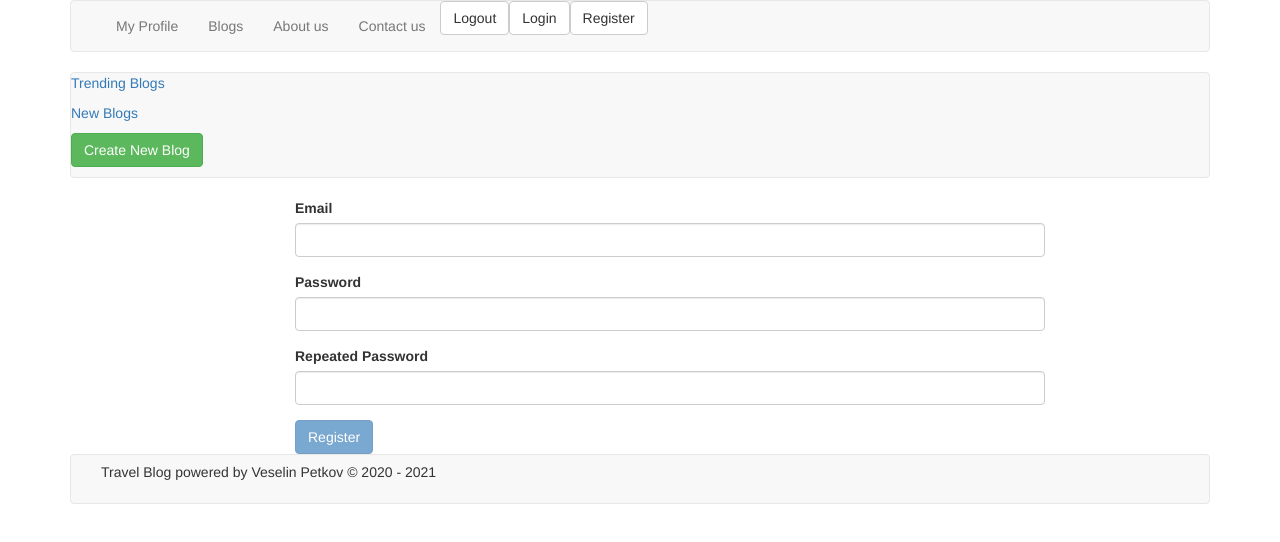
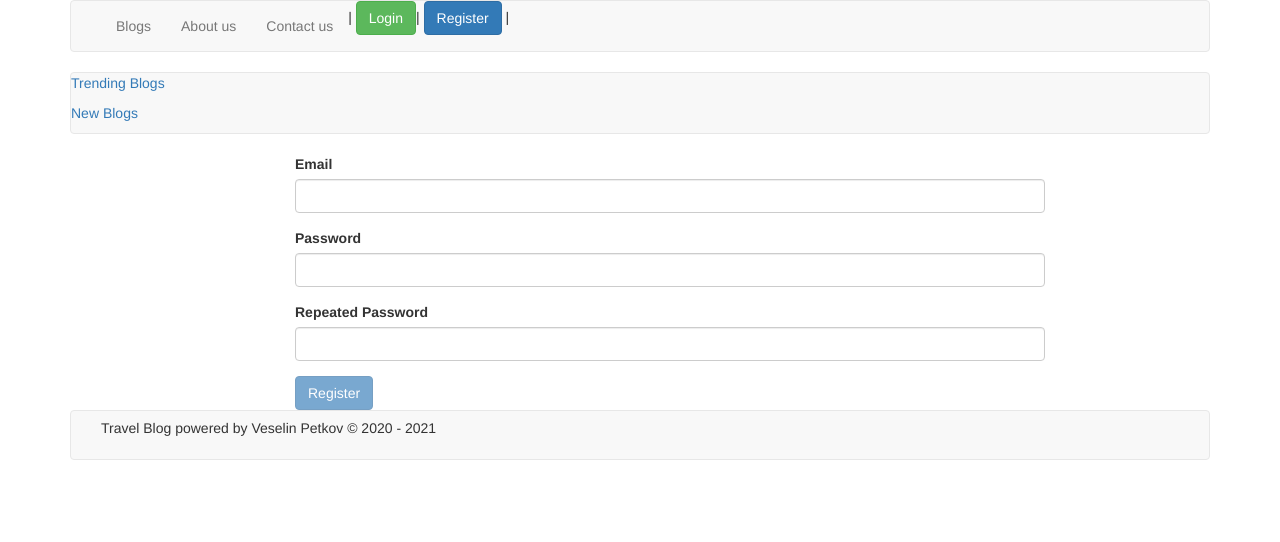
Before and after one commit to Veso-P/Travel-Blog, an Angular app: page /user/register in a window 1280 px wide. Shown: the top 542 px of the page. Built offline with nearby package versions, Linux system fonts and the light colour scheme.

Commit message:
Hiding some links/buttons in the Header and Aside component to non-Authenticated users

```diff
--- a/src/app/layout/aside/aside.component.html
+++ b/src/app/layout/aside/aside.component.html
@@ -2,6 +2,6 @@
     <nav class="navbar navbar-default">
         <p routerLinkActive="myactiveclass"><a routerLink="/blogs/trending" >Trending Blogs</a></p>
         <p routerLinkActive="myactiveclass"><a routerLink="/blogs/new">New Blogs</a></p>
-       <p><button  class="btn btn-success" (click)="onNewBlog()"> Create New Blog</button></p>
+       <p *ngIf="isAuthenticated"><button  class="btn btn-info" (click)="onNewBlog()">Create New Blog</button></p>
     </nav>
 </aside>
--- a/src/app/layout/aside/aside.component.ts
+++ b/src/app/layout/aside/aside.component.ts
@@ -1,5 +1,8 @@
-import { Component, OnInit } from '@angular/core';
+import { Component, OnInit, OnDestroy } from '@angular/core';
 import { Router, ActivatedRoute } from '@angular/router';
+import { Subscription } from 'rxjs';
+import { AuthService } from 'src/app/user/auth.service';
+
 
 
 @Component({
@@ -8,14 +11,25 @@ import { Router, ActivatedRoute } from '@angular/router';
   styleUrls: ['./aside.component.css']
 })
 export class AsideComponent implements OnInit {
+  isAuthenticated: boolean = false;
+  private userSubscription : Subscription;
 
   constructor(private router: Router,
-    private route: ActivatedRoute) { }
+    private route: ActivatedRoute, private authService: AuthService) { }
 
   ngOnInit(): void {
+    this.userSubscription = this.authService.user.subscribe(user => {
+      this.isAuthenticated = !user ? false : true;
+      console.log('Data about the user:');
+      console.log(user);
+    })
   }
 
   onNewBlog() {
     this.router.navigate(['/blogs/create']);
   }
+
+  ngOnDestroy() {
+    this.userSubscription.unsubscribe();
+  }
 }
--- a/src/app/layout/header/header.component.html
+++ b/src/app/layout/header/header.component.html
@@ -3,13 +3,13 @@
         <div class="collapse navbar-collapse">
             <ul class="nav navbar-nav">
                 <!-- I will be using '/...' paths in order to implement absolute paths -->
-                <li routerLinkActive="active"><a style="cursor: pointer;" class="dropdown-toggle" routerLink="/user/profile">My Profile</a></li>
+                <li routerLinkActive="active" *ngIf="isAuthenticated"><a style="cursor: pointer;" class="dropdown-toggle" routerLink="/user/profile" >My Profile</a></li>
                 <li routerLinkActive="active" [routerLinkActiveOptions]="{exact: true}"><a style="cursor: pointer;" class="dropdown-toggle" routerLink="/blogs">Blogs</a></li>
                 <li routerLinkActive="active"><a style="cursor: pointer;" class="dropdown-toggle" routerLink="/about">About us</a></li>
                 <li routerLinkActive="active"><a style="cursor: pointer;" class="dropdown-toggle" routerLink="/contact">Contact us</a></li>
-                <li routerLinkActive="active"><button style="cursor: pointer;" class="btn btn-default" (click)="onLogout()">Logout</button></li>
-                <li routerLinkActive="active"><button style="cursor: pointer;" class="btn btn-default" routerLink="/user/login">Login</button></li>
-                <li routerLinkActive="active"><button style="cursor: pointer;" class="btn btn-default"  routerLink="/user/register">Register</button></li>
+                <li routerLinkActive="active" *ngIf="isAuthenticated"> | <button style="cursor: pointer;" class="btn btn-default" (click)="onLogout()" class="btn btn-secondary">Logout</button> | </li>
+                <li routerLinkActive="active" *ngIf="!isAuthenticated"> | <button style="cursor: pointer;" class="btn btn-default" routerLink="/user/login" class="btn btn-success">Login</button> </li>
+                <li routerLinkActive="active" *ngIf="!isAuthenticated"> | <button style="cursor: pointer;" class="btn btn-default"  routerLink="/user/register" class="btn btn-primary">Register</button> | </li>
             </ul>
         </div>
     </div>
--- a/src/app/layout/header/header.component.ts
+++ b/src/app/layout/header/header.component.ts
@@ -1,5 +1,6 @@
-import { Component, OnInit } from '@angular/core';
+import { Component, OnDestroy, OnInit } from '@angular/core';
 import { Router } from '@angular/router'
+import { Subscription } from 'rxjs';
 import { AuthService } from 'src/app/user/auth.service';
 
 @Component({
@@ -7,16 +8,27 @@ import { AuthService } from 'src/app/user/auth.service';
   templateUrl: './header.component.html',
   styleUrls: ['./header.component.css']
 })
-export class HeaderComponent implements OnInit {
+export class HeaderComponent implements OnInit, OnDestroy {
+  isAuthenticated = false;
+  private userSubscription : Subscription;
 
   constructor(private router: Router,
     private authService: AuthService) { }
 
   ngOnInit(): void {
+    this.userSubscription = this.authService.user.subscribe(user => {
+      this.isAuthenticated = !user ? false : true;
+      console.log('Data about the user:');
+      console.log(user);
+    })
   }
 
   onLogout() {
     this.authService.logout();
   }
 
+  ngOnDestroy() {
+    this.userSubscription.unsubscribe();
+  }
+
 }
--- a/src/app/user/auth.service.ts
+++ b/src/app/user/auth.service.ts
@@ -1,7 +1,8 @@
 import { Injectable } from '@angular/core';
 import { HttpClient, HttpErrorResponse } from '@angular/common/http';
-import { catchError } from 'rxjs/operators';
-import { throwError } from 'rxjs';
+import { catchError, tap } from 'rxjs/operators';
+import { throwError, Subject } from 'rxjs';
+import { User } from './user.model';
 
 
 interface AuthResponseData {
@@ -11,13 +12,17 @@ interface AuthResponseData {
     refreshToken: string;
     expiresIn: string;
     localId: string;
-    registered?:boolean;
+    registered?: boolean;
 }
 
 
 @Injectable()
 export class AuthService {
-    loggedIn = false;
+    loggedIn = false; // I am not using it now;
+
+    user = new Subject<User>()
+
+
 
     // isAuthenticated () {
     //     const promise = new Promise (
@@ -48,7 +53,8 @@ export class AuthService {
                     returnSecureToken: true,
                 }
             )
-            .pipe(catchError((errorRes : HttpErrorResponse) => {
+            .pipe((
+                catchError((errorRes: HttpErrorResponse) => {
                     let errorMessage = 'An unknown error!';
                     if (!errorRes.error || !errorRes.error.error) {
                         return throwError(errorMessage);
@@ -59,7 +65,19 @@ export class AuthService {
 
                     }
                     return throwError(errorMessage);
-            }));
+                })),
+                tap(resData => {
+                    this.handleAuth(resData.email, resData.localId, resData.idToken, Number(resData.expiresIn))
+
+                })
+            );
+    }
+
+    private handleAuth(email: string, userId: string, token: string, expiresIn: number) {
+        const expirationDate = new Date(new Date().getTime() + Number(expiresIn) * 1000);
+        const user = new User(email, userId, token, expirationDate);
+        this.user.next(user);
+
     }
 
     login(email: string, password: string) {
@@ -72,7 +90,8 @@ export class AuthService {
                     returnSecureToken: true,
                 }
             )
-            .pipe(catchError((errorRes : HttpErrorResponse) => {
+            .pipe(
+                catchError((errorRes: HttpErrorResponse) => {
                     let errorMessage = 'An unknown error!';
                     if (!errorRes.error || !errorRes.error.error) {
                         return throwError(errorMessage);
@@ -82,7 +101,11 @@ export class AuthService {
                         case 'EMAIL_NOT_FOUND': errorMessage = 'There is no user with this email.'; break;
                     }
                     return throwError(errorMessage);
-            }));
+                }), tap(resData => {
+                    this.handleAuth(resData.email, resData.localId, resData.idToken, Number(resData.expiresIn))
+
+                })
+            );
 
     }
 }
--- a/src/app/user/login/login.component.ts
+++ b/src/app/user/login/login.component.ts
@@ -44,6 +44,7 @@ export class LoginComponent implements OnInit {
       responseData => {
         console.log(responseData);
         this.isLoading = false;
+        this.router.navigate(['/blogs'])
       },
       errorMessage => {
         console.log(errorMessage);
--- a/src/app/user/register/register.component.ts
+++ b/src/app/user/register/register.component.ts
@@ -64,6 +64,7 @@ export class RegisterComponent implements OnInit {
       responseData => {
         console.log(responseData);
         this.isLoading = false;
+        this.router.navigate(['/blogs']);
       },
       errorMessage => {
         console.log(errorMessage);
--- /dev/null
+++ b/src/app/user/user.model.ts
@@ -0,0 +1,16 @@
+export class User {
+    constructor(
+        public email: string,
+        public id: string,
+        private _token: string,             // Private properties
+        private _tokenExpiration: Date) {
+
+    }
+
+    get token () {
+        if (!this._tokenExpiration || new Date() > this._tokenExpiration) {
+            return null;
+        }
+        return this._token;
+    }
+}
```
Lines whose indentation alone changed are shown as unchanged.
